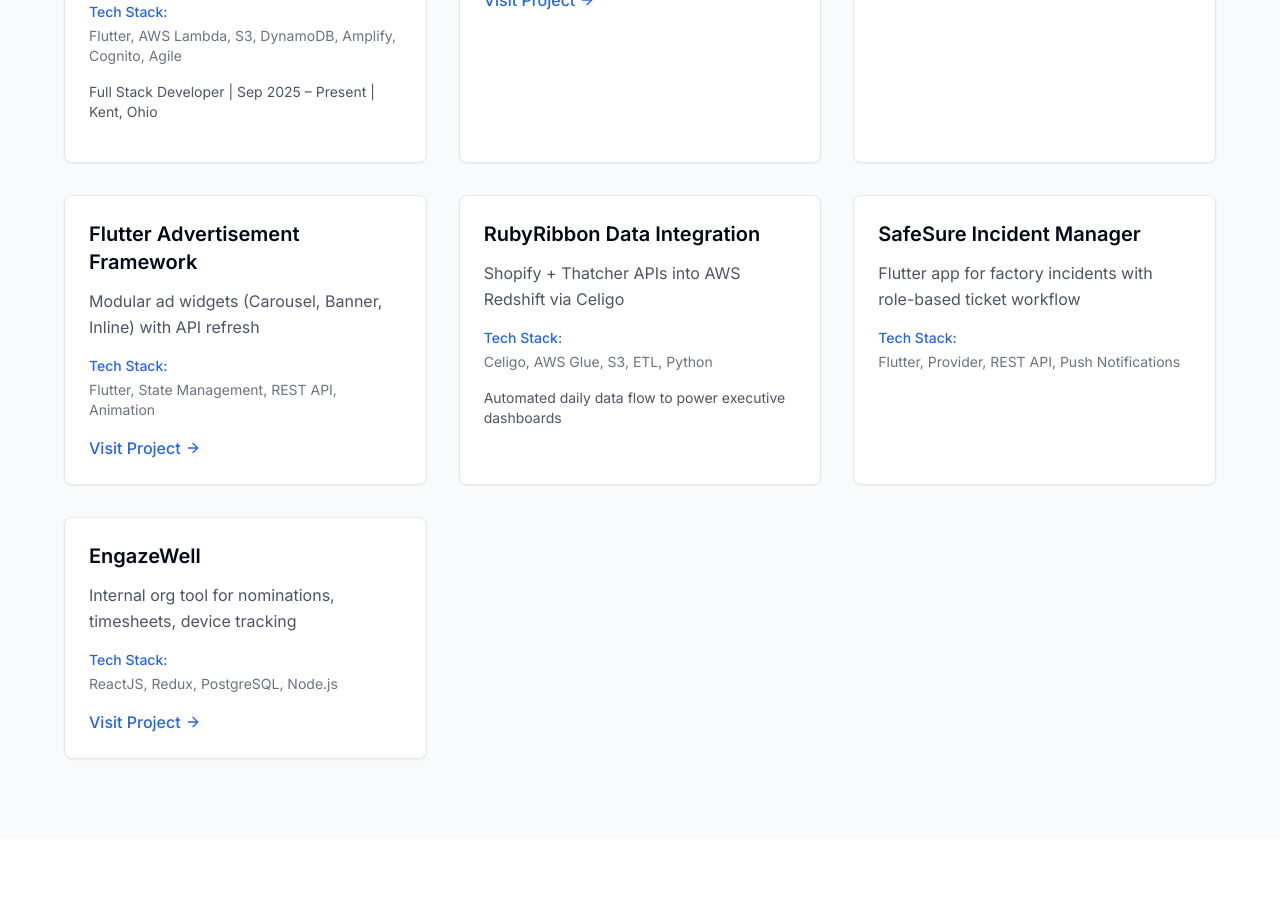
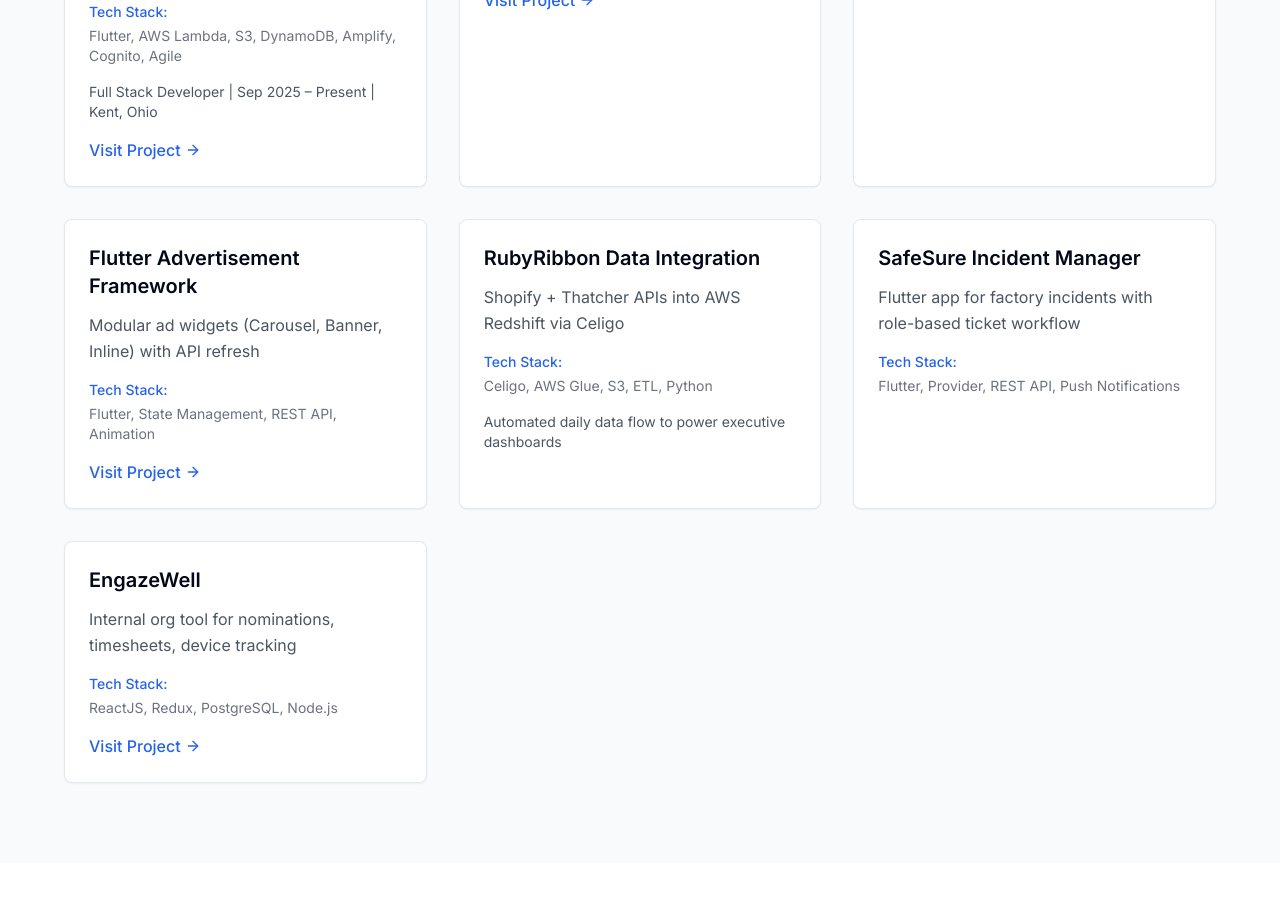
Before and after one commit to Hari36020/Hari-Portfolio, a React (Vite) app: page / in a window 1280 px wide. Shown: the part 3000-3922 px from the top of the page. Built offline with nearby package versions, Linux system fonts and the light colour scheme.

Commit message:
Update project roles and links
Co-authored-by: Hari36020 <55094520+Hari36020@users.noreply.github.com>

```diff
--- a/src/pages/Index.tsx
+++ b/src/pages/Index.tsx
@@ -72,7 +72,8 @@ const Index = () => {
       title: "Cloud Canvas – Kent Displays",
       description: "Cloud-based digital display platform with a cross-platform Flutter mobile app for uploading, managing, and displaying images on connected canvas devices. Built backend APIs with AWS Lambda, S3, and DynamoDB. Implemented auth with AWS Amplify & Cognito.",
       tech: "Flutter, AWS Lambda, S3, DynamoDB, Amplify, Cognito, Agile",
-      role: "Full Stack Developer | Sep 2025 – Present | Kent, Ohio"
+      role: "Full Stack Developer | Sep 2025 – Present | Kent, Ohio",
+      link: "https://mycloudcanvas.com/"
     },
     {
       title: "PolicyFest & Just Insurance",
```
